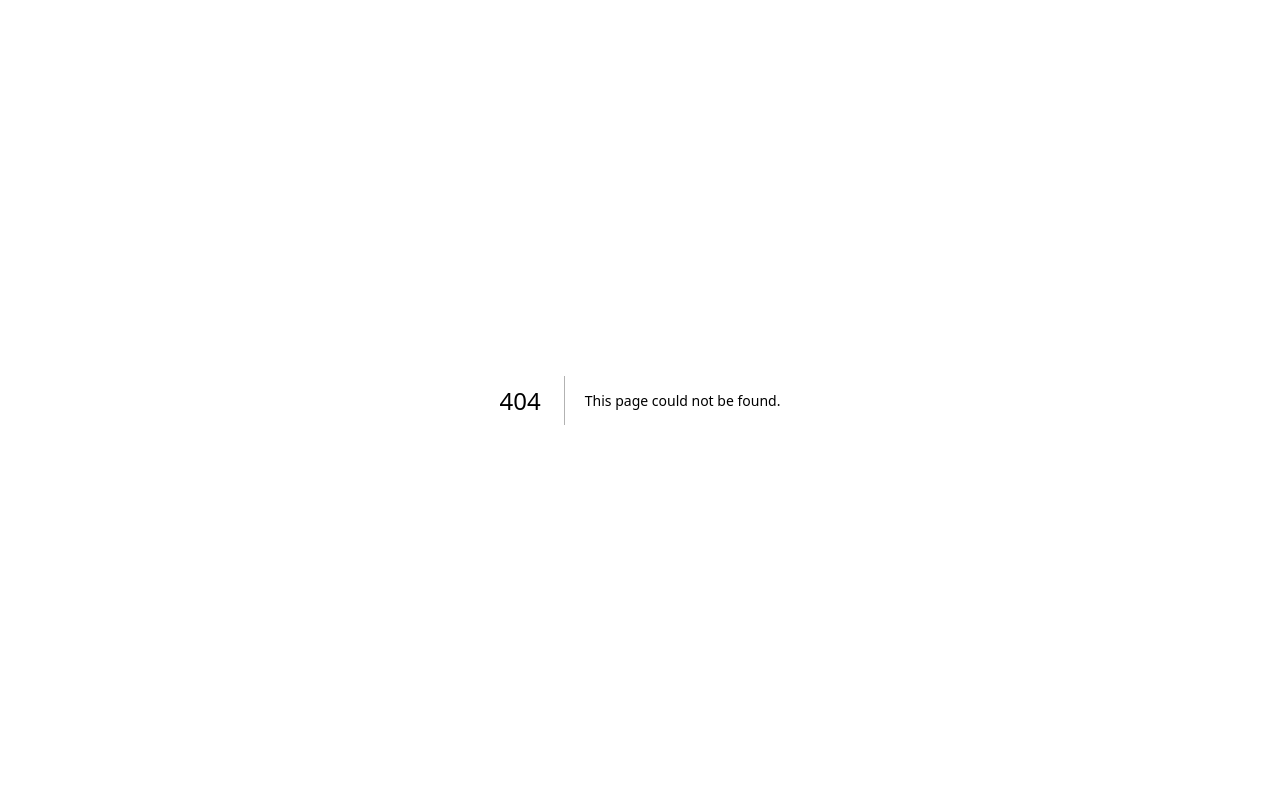
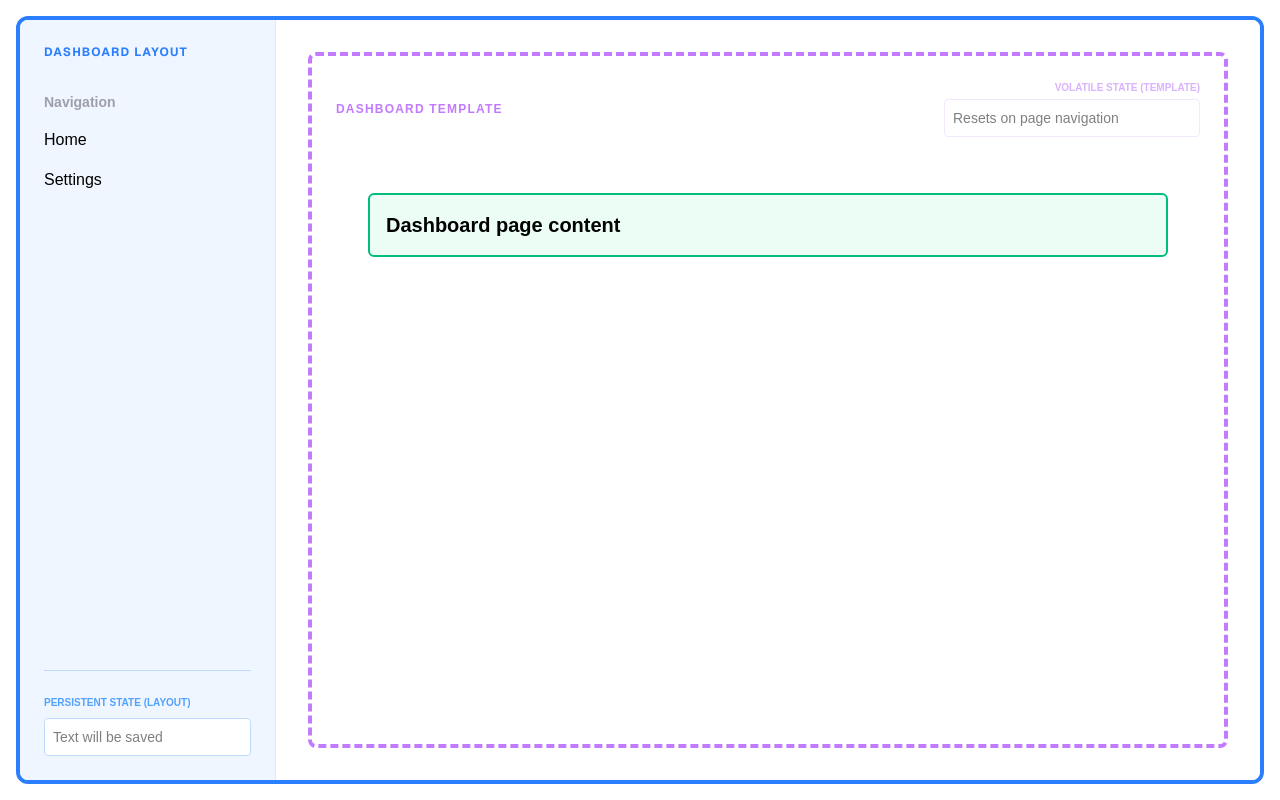
Before and after one commit to Alex-B012/nextjs_tutorial_tc, a Next.js app: page /dashboard in a window 1280 px wide. Before the commit this address had no page. Built offline with nearby package versions, Linux system fonts and the light colour scheme.

Commit message:
First commit

```diff
--- a/package.json
+++ b/package.json
@@ -2,6 +2,7 @@
   "name": "nextjs",
   "version": "0.1.0",
   "private": true,
+  "packageManager": "yarn@4.17.0",
   "scripts": {
     "dev": "next dev",
     "build": "next build",
--- /dev/null
+++ b/src/app/dashboard/error.tsx
@@ -0,0 +1,21 @@
+"use client";
+
+interface DashboardErrorProps {
+  error: Error & { digest?: string };
+  reset: () => void;
+}
+
+export default function DashboardError({ error, reset }: DashboardErrorProps) {
+  return (
+    <div className="p-4 border-2 border-red-500 bg-red-50 rounded-lg text-red-700">
+      <h2 className="font-bold text-lg">There is an error in Dashboard</h2>
+      <p className="text-sm my-2 font-mono">{error.message}</p>
+      <button
+        onClick={() => reset()}
+        className="mt-2 px-4 py-2 bg-red-600 text-white rounded-md text-sm hover:bg-red-700"
+      >
+        Try Again
+      </button>
+    </div>
+  );
+}
--- /dev/null
+++ b/src/app/dashboard/layout.tsx
@@ -0,0 +1,51 @@
+"use client";
+
+import { useState, type ReactNode } from "react";
+import Link from "next/link";
+
+interface DashboardLayoutProps {
+  children: ReactNode;
+}
+
+export default function DashboardLayout({ children }: DashboardLayoutProps) {
+  const [text, setText] = useState("");
+
+  return (
+    <div className="flex flex-row min-h-[calc(100vh-2rem)] border-4 border-blue-500 rounded-xl m-4 overflow-hidden">
+      <aside className="w-64 bg-blue-50 p-6 border-r border-blue-100 flex flex-col">
+        <div className="mb-8 text-xs font-bold text-blue-500 uppercase tracking-widest font-sans">
+          Dashboard Layout
+        </div>
+        <nav className="flex flex-col gap-4 text-black">
+          <span className="font-bold text-sm text-zinc-400">Navigation</span>
+          <Link
+            href={`/dashboard`}
+            className="hover:text-blue-600 transition-colors"
+          >
+            Home
+          </Link>
+          <Link
+            href={`/dashboard/settings`}
+            className="hover:text-blue-600 transition-colors"
+          >
+            Settings
+          </Link>
+        </nav>
+
+        <div className="mt-auto pt-6 border-t border-blue-200">
+          <label className="block text-[10px] font-bold text-blue-400 uppercase mb-2">
+            Persistent State (Layout)
+          </label>
+          <input
+            type="text"
+            value={text}
+            onChange={(e) => setText(e.target.value)}
+            placeholder="Text will be saved"
+            className="w-full p-2 text-sm border border-blue-200 rounded bg-white text-black focus:ring-2 focus:ring-blue-500 outline-none"
+          />
+        </div>
+      </aside>
+      <main className="flex flex-col flex-1 bg-white p-8">{children}</main>
+    </div>
+  );
+}
--- /dev/null
+++ b/src/app/dashboard/loading.tsx
@@ -0,0 +1,13 @@
+export default function DashboardLoading() {
+  return (
+    <div className="w-full animate-pulse flex space-x-4 p-4 bg-zinc-100 rounded-lg ">
+      <div className="flex-1 space-y-4 py-1">
+        <div className="w-3/4 h4 bg-zinc-300 rounded " />
+        <div className="space-y-2">
+          <div className="h-4 bg-zinc-300 rounded" />
+          <div className="w-5/6 h-4 bg-zinc-300 rounded" />
+        </div>
+      </div>
+    </div>
+  );
+}
--- /dev/null
+++ b/src/app/dashboard/page.tsx
@@ -0,0 +1,11 @@
+export default async function DashboardPage() {
+  // await new Promise((resolve) => setTimeout(resolve, 1000));
+
+  // throw new Error("Fetching error");
+
+  return (
+    <div className="p-4 bg-emerald-50 border-2 border-emerald-500 rounded-md">
+      <h1 className="text-xl font-bold text-black">Dashboard page content</h1>
+    </div>
+  );
+}
--- /dev/null
+++ b/src/app/dashboard/settings/page.tsx
@@ -0,0 +1,15 @@
+import { notFound } from "next/navigation";
+
+export default function SettingsPage() {
+  // const data = null;
+  // if (!data) notFound();
+
+  return (
+    <div className="p-4 bg-zinc-50 border-2 border-zinc-500 rounded-md">
+      <h1 className="text-xl font-bold text-black">Profile settings</h1>
+      <p className="mt-2 text-zinc-500">
+        This page has a path: /dashboard/settings
+      </p>
+    </div>
+  );
+}
--- /dev/null
+++ b/src/app/dashboard/template.tsx
@@ -0,0 +1,41 @@
+"use client";
+
+import { useEffect, useState, type ReactNode } from "react";
+
+interface DashboardTemplateProps {
+  children: ReactNode;
+}
+
+export default function DashboardTemplate({
+  children,
+}: DashboardTemplateProps) {
+  const [text, setText] = useState("");
+
+  useEffect(() => {
+    console.log("Template: Mounted (after navigation)");
+  }, []);
+
+  return (
+    <div className="flex flex-col flex-1 p-6 border-4 border-dashed border-purple-400 rounded-lg  animate-in fade-in slide-in-from-bottom-2 duration-500">
+      <div className="flex justify-between items-center mb-6">
+        <div className="text-xs font-bold text-purple-400 uppercase tracking-widest">
+          Dashboard Template
+        </div>
+
+        <div className="flex flex-col items-end">
+          <label className="text-[10px] font-bold text-purple-300 uppercase mb-1">
+            Volatile State (Template)
+          </label>
+          <input
+            type="text"
+            value={text}
+            onChange={(e) => setText(e.target.value)}
+            placeholder="Resets on page navigation"
+            className="w-64 p-2 text-sm border border-purple-100 rounded bg-white text-black focus:border-purple-400   outline-none"
+          />
+        </div>
+      </div>
+      <main className="flex-1 flex flex-col bg-white p-8">{children}</main>
+    </div>
+  );
+}
--- /dev/null
+++ b/src/app/not-found.tsx
@@ -0,0 +1,19 @@
+import Link from "next/link";
+
+export default function NotFound() {
+  return (
+    <div className="flex flex-col items-center justify-center gap-10 min-h-[80vh] text-center p-10">
+      <h1 className="text-6xl font-black text-zinc-400 mb-4">404</h1>
+      <h2 className="text-2xl font-bold text-zinc-400 mb-2">Page not found</h2>
+      <p className="text-zinc-500 mb-8 max-w-md">
+        Oops! This page doesn’t exist or may have been moved.
+      </p>
+      <Link
+        href={"/"}
+        className="px-10 py-3 bg-zinc-300 text-black rounded-full font-medium hover:bg-zinc-400 transition-all"
+      >
+        Back to Home
+      </Link>
+    </div>
+  );
+}
```
Also changed, not shown: .yarnrc.yml (added), 1 other file (tests, documents, lock files or other folders).
